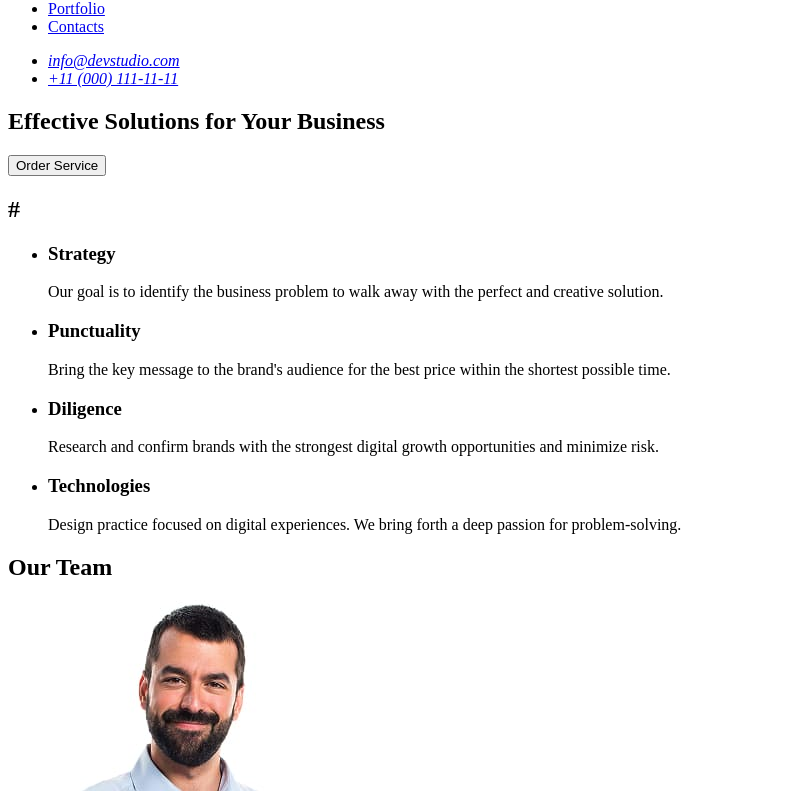
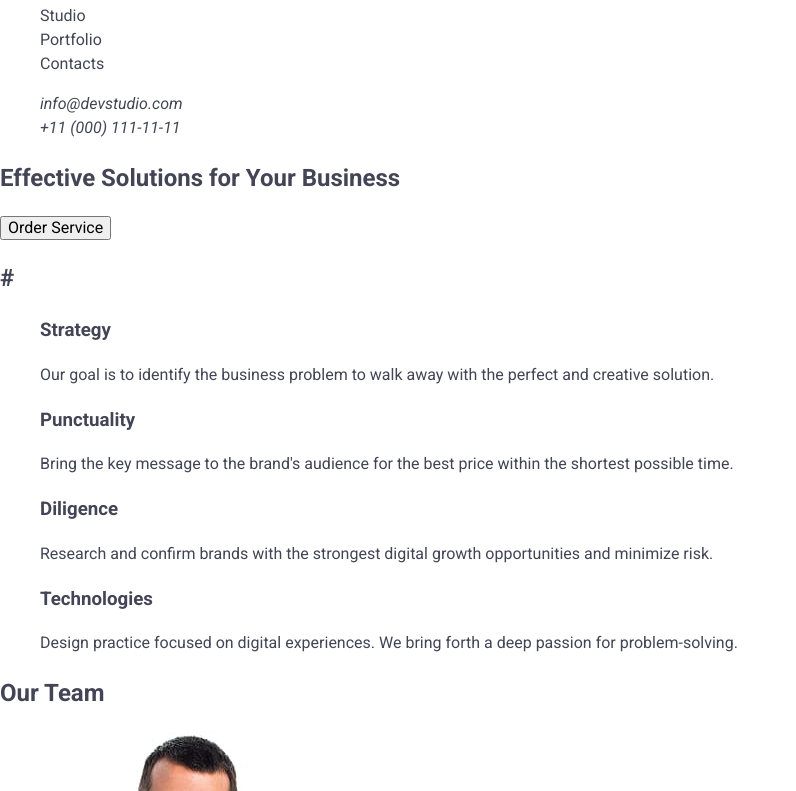
Before and after one commit to Vasiliy-sP/goit-markup-hw-02, a plain HTML site: page index.html in a window 1280 px wide. Shown: the part 60-851 px from the top of the page, without its empty margins (0-796 px from the left). Drawn offline with nearby package versions, Linux system fonts and the light colour scheme.

Commit message:
homework2

```diff
--- a/css/styles.css
+++ b/css/styles.css
@@ -0,0 +1,43 @@
+/* BODI*/
+body {
+font-family: "Roboto", sans-serif;
+line-height: 1.5;
+color: #434455;
+background-color: #ffffff;
+}
+
+
+
+/* header */
+
+h1, h2, h3,{
+    font-family: "Raleway", sans-serif}
+
+ul {list-style-type: none;}
+
+a {text-decoration: none;
+    color: currentColor}
+
+.header{
+
+}
+
+.header-nav{
+
+}
+
+.header-nav-logo{
+
+}
+
+.header-nav-list{
+
+}
+
+.header-social-list{
+
+}
+
+.header-social-list-item{
+
+}
--- a/index.html
+++ b/index.html
@@ -5,13 +5,20 @@
     <meta charset="UTF-8">
     <meta name="viewport" content="width=device-width, initial-scale=1.0">
     <title>WebStudio</title>
+<link rel="preconnect" href="https://fonts.googleapis.com">
+<link rel="preconnect" href="https://fonts.gstatic.com" crossorigin>
+<link
+    href="https://fonts.googleapis.com/css2?family=Raleway:ital,wght@0,100..900;1,100..900&family=Roboto:ital,wdth,wght@0,75..100,100..900;1,75..100,100..900&display=swap"
+    rel="stylesheet">
+    <link rel="stylesheet" href="https://cdnjs.cloudflare.com/ajax/libs/modern-normalize/3.0.1/modern-normalize.min.css" integrity="sha512-q6WgHqiHlKyOqslT/lgBgodhd03Wp4BEqKeW6nNtlOY4quzyG3VoQKFrieaCeSnuVseNKRGpGeDU3qPmabCANg==" crossorigin="anonymous" referrerpolicy="no-referrer" />"
+    <link rel="stylesheet" href="./css/styles.css" />
 </head>
 
 <body>
-    <header>
-        <nav>
-            <a href="./index.html">WebStudio</a>
-            <ul>
+    <header class="header">
+        <nav class="header-nav">
+            <a href="./index.html" class="header-nav-logo">WebStudio</a>
+            <ul class="header-nav-list">
                 <li>
                     <a href="studio">Studio</a>
                 </li>
@@ -24,11 +31,11 @@
             </ul>
         </nav>
         <address>
-            <ul>
-                <li>
+            <ul class="header-social-list">
+                <li class="header-social-list-item">
                     <a href="mailto:info@devstudio.com">info@devstudio.com</a>
                 </li>
-                <li>
+                <li class="header-social-list-item">
                     <a href="tel:+110001111111">+11 (000) 111-11-11</a>
                 </li>
             </ul>
```
